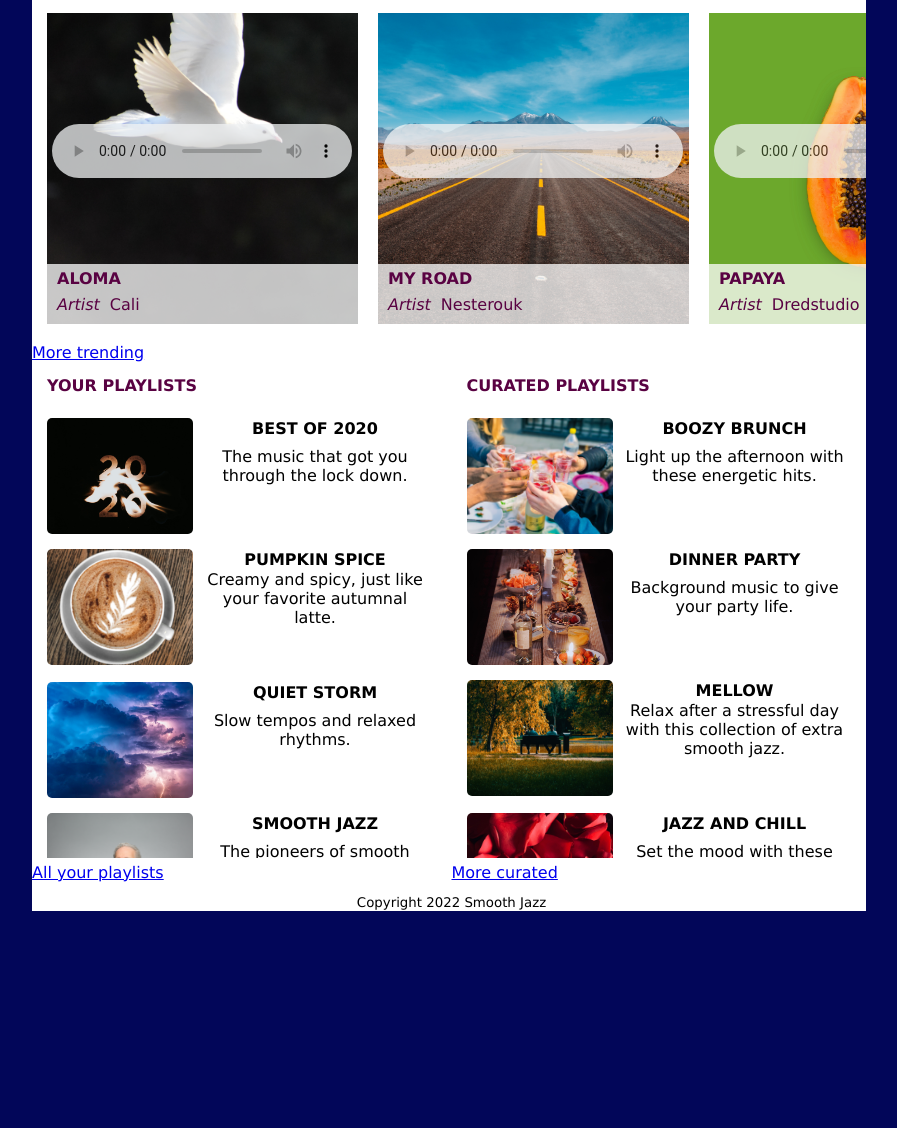
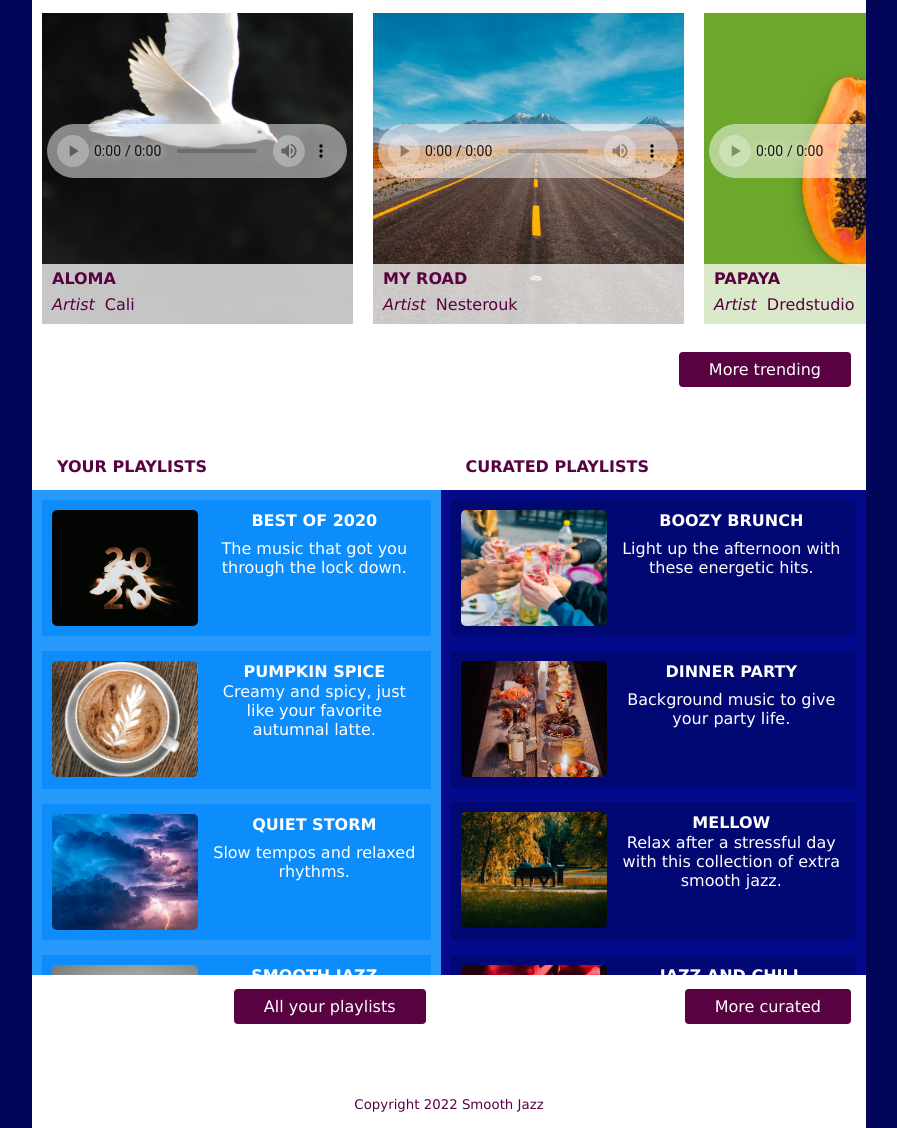
Before and after one commit to kdshapiro10/streaminggmedia, a plain HTML site: page index.html in a window 1280 px wide. Shown: the part 237-1365 px from the top of the page, without its empty margins (191-1088 px from the left). Before the commit the page ends 1148 px from the top, so only its background shows below. Drawn offline with Linux system fonts and the light colour scheme.

Commit message:
styles.css
finished styling

```diff
--- a/index.html
+++ b/index.html
@@ -96,8 +96,8 @@
             src="audio/successful-performance.mp3">
             </audio>
     </section>
-    </div>
-    <a href="moretrending">More trending</a>
+    </div> <br />
+    <a href="#" class="button">More trending</a>
 </section>
     <section id="playlists">
         <h2>Your Playlists</h2>
@@ -127,8 +127,8 @@
             <h3>Smooth Study</h3>
             <p>Background music to keep you going while you study.</p>
         </section>
-        </div>
-        <a href="yourplaylistbutton">All your playlists</a>
+        </div> <br />
+        <a href="#" class="button">All your playlists</a>
     </section>
 
 
@@ -160,8 +160,8 @@
             <h3>Jazz Saxophone</h3>
             <p>The greatest collection of your sax favorites.</p>
         </section>
-        </div>
-        <a href="morecurated">More curated</a>
+        </div> <br />
+        <a href="#" class="button">More curated</a>
     </section>
 </main>
 <footer>
--- a/styles.css
+++ b/styles.css
@@ -83,7 +83,6 @@ ul > li:first-child > a {
     font-weight: bold;
 }
 
-
 label {
     cursor: pointer;
     display: inline-block;
@@ -168,25 +167,60 @@ audio {
     position:absolute;
     bottom: 150px;
     left: 5px;
-    opacity: 75%;
 }
+
+audio::-webkit-media-controls-mute-button {
+    background-color: #ffffff;
+    border-radius: 50%;
+
+}
+audio::-webkit-media-controls-play-button {
+    background-color: #ffffff;
+    border-radius: 50%;
+}
+audio::-webkit-media-controls-enclosure {
+    background-color: rgba(255,255,255,.50);
+}
+
 #trending h2 {
-    margin-left:15px;
+    margin-left:25px;
     color:#590242;
     text-transform: uppercase;
     margin-top:30px;
 }
 
 #playlists h2 {
-    margin-left:15px;
+    margin-left:25px;
     color:#590242;
     text-transform: uppercase;
+    margin-top:50px;
 }
 
 #curated h2 {
-    margin-left:15px;
+    margin-left:25px;
     color: #590242;
     text-transform: uppercase;
+    margin-top:50px;
+}
+
+#playlists .scroll1 {
+    background-color: #2699fb;
+    color:#ffffff;
+}
+
+#playlists section {
+    background-color: #0d8dfb;
+    padding:10px;
+}
+
+#curated .scroll1 {
+    background-color: #030a8C;
+    color:#ffffff;
+}
+
+#curated section {
+    background-color: #020873;
+    padding:10px;
 }
 .scroll {
     width:375px;
@@ -243,9 +277,27 @@ audio {
     background: #ffffff;
 }
 
+.button {
+    background-color: #590242;
+    color:#ffffff;
+    border-radius:4px;
+    text-decoration: none;
+    padding:8px 30px 8px 30px;
+    margin-left: 30px;
+    margin-top:5px;
+    margin-bottom:20px;
+}
+
+.button:hover {
+    background-color: #020659;
+}
+
 footer {
     text-align: center;
-    padding-top:10px;
+    padding-top:50px;
+    margin-bottom:15px;
+    color:#590242;
+
 }
 
 @media screen and (min-width:834px) {
@@ -258,6 +310,7 @@ footer {
         "trending trending"
         "playlists curated"
     }
+
     nav {
         width:834px;
         position:relative;
@@ -291,6 +344,7 @@ footer {
     #curated {
         grid-area: curated;
     }
+
     ul {
         width:834px;
         height:auto;
@@ -304,22 +358,26 @@ footer {
     }
 
     .scroll {
-        width: 829px;
+        width: 834px;
         display:flex;
         grid-template-columns: repeat(5, 1fr);
         overflow-x:auto;
         overflow-y: hidden;
-        margin:5px;
+        margin:0px;
     }
 
     .scroll1 {
-        height:450px;
+        height:485px;
         width:400px;
         display:grid;
         grid-template-columns:1fr;
         overflow-x: hidden;
         overflow-y: auto;
         margin:5px;
+    }
+    #playlists .scroll1 {
+        width:fit-content;
+        margin:0;
     }
 
     #playlists section {
@@ -342,11 +400,16 @@ footer {
         grid-row:1;
         bottom:15px;
         position:relative;
+    }
 
-    }
     #playlists p {
         grid-row:2;
         bottom:40px;
+    }
+
+    #curated .scroll1 {
+        width:fit-content;
+        margin:0;
     }
     #curated section {
         display:grid;
@@ -374,7 +437,11 @@ footer {
         bottom:40px;
         position: relative;
     }
-
+     .button {
+        float:right;
+        margin-right:15px;
+        margin-top:-5px;
+     }
     label span, input {
         display: none;
     }
```
